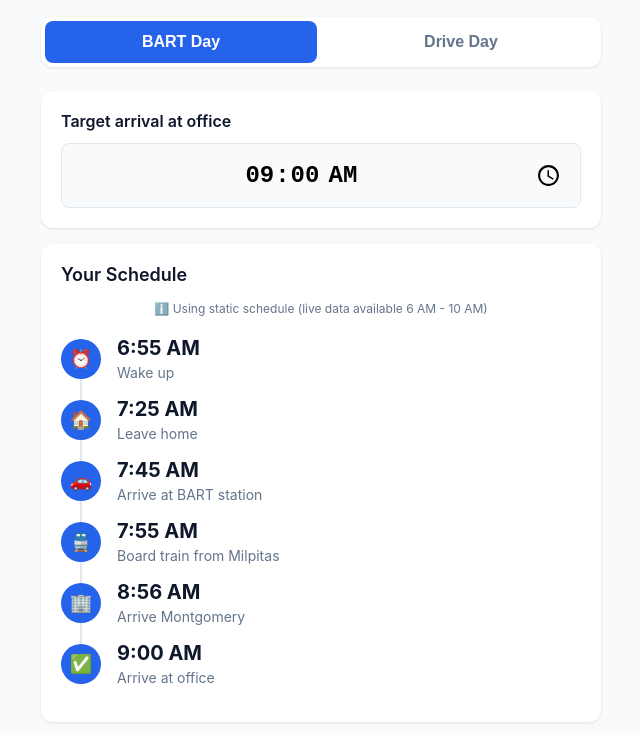
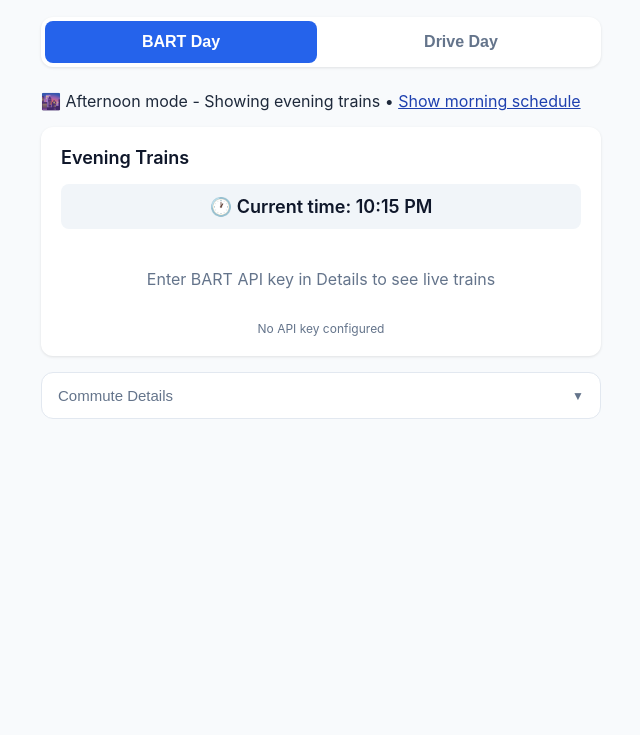
Before and after one commit to milappatel3/commute-planner, a plain HTML site: page index.html in a window 1280 px wide. Shown: the part 52-787 px from the top of the page, without its empty margins (319-959 px from the left). Drawn offline with Linux system fonts and the light colour scheme.

Commit message:
Add time-based auto-layout: afternoon mode focuses on evening trains
- Before noon: Normal layout (morning schedule → evening trains)
- After noon: Afternoon mode
  - Evening trains shown at top
  - Morning schedule hidden
  - Badge shows 'Afternoon mode' with option to show morning if needed
- Auto-adjusts every minute
- Makes app more practical for actual daily use
- Focus shifts to relevant commute direction based on time

```diff
--- a/index.html
+++ b/index.html
@@ -444,6 +444,8 @@
 
         <!-- BART Mode -->
         <div id="bart-mode" class="mode-content active">
+            <!-- Morning Section -->
+            <div id="morning-section">
                 <!-- Target Arrival (Prominent) -->
                 <div class="target-arrival">
                     <label for="bart-target">Target arrival at office</label>
@@ -457,6 +459,7 @@
                     <h2>Your Schedule</h2>
                     <div id="bart-schedule-status" class="api-status" style="margin-bottom: 16px;"></div>
                     <div id="bart-timeline" class="timeline"></div>
+                </div>
             </div>
 
             <!-- Collapsible Details -->
@@ -492,13 +495,15 @@
                 </div>
             </div>
 
-            <!-- Evening Trains -->
+            <!-- Evening Section -->
+            <div id="evening-section">
                 <div class="card">
                     <h2>Evening Trains</h2>
                     <div class="current-time" id="current-time">Loading...</div>
                     <div id="service-advisory" style="display: none;" class="service-advisory"></div>
                     <div id="live-evening-trains"></div>
                     <div class="api-status" id="bart-api-status">Connecting to BART API...</div>
+                </div>
             </div>
         </div>
 
@@ -1079,6 +1084,47 @@
             }
         }
 
+        // Time-based layout adjustment
+        function adjustLayoutBasedOnTime() {
+            const currentHour = new Date().getHours();
+            const isAfternoon = currentHour >= 12; // Noon onwards
+
+            const morningSection = document.getElementById('morning-section');
+            const eveningSection = document.getElementById('evening-section');
+            const bartMode = document.getElementById('bart-mode');
+
+            if (isAfternoon) {
+                // Afternoon mode: Evening trains first, hide morning schedule
+                morningSection.style.display = 'none';
+
+                // Move evening section to top if not already
+                if (eveningSection && morningSection && eveningSection.previousElementSibling !== null) {
+                    bartMode.insertBefore(eveningSection, bartMode.firstChild.nextSibling); // After details toggle
+                }
+
+                // Add afternoon mode indicator
+                const afternoonBadge = document.createElement('div');
+                afternoonBadge.id = 'afternoon-mode-badge';
+                afternoonBadge.className = 'info-badge';
+                afternoonBadge.style.marginBottom = '16px';
+                afternoonBadge.innerHTML = '🌆 Afternoon mode - Showing evening trains • <a href="#" onclick="document.getElementById(\'morning-section\').style.display=\'block\'; this.parentElement.style.display=\'none\'; return false;" style="color: #1e40af; text-decoration: underline;">Show morning schedule</a>';
+
+                // Only add if not already present
+                if (!document.getElementById('afternoon-mode-badge')) {
+                    bartMode.insertBefore(afternoonBadge, eveningSection);
+                }
+            } else {
+                // Morning mode: Normal order, show both sections
+                morningSection.style.display = 'block';
+
+                // Remove afternoon badge if present
+                const afternoonBadge = document.getElementById('afternoon-mode-badge');
+                if (afternoonBadge) {
+                    afternoonBadge.remove();
+                }
+            }
+        }
+
         // Event listeners
         document.querySelectorAll('#bart-mode input').forEach(input => {
             input.addEventListener('input', () => {
@@ -1123,6 +1169,8 @@
         calculateBARTSchedule();
         calculateDriveSchedule();
         startBARTUpdates(); // Start live BART updates
+        adjustLayoutBasedOnTime(); // Set initial layout based on time
+        setInterval(adjustLayoutBasedOnTime, 60000); // Check every minute for time changes
     </script>
 </body>
 </html>
```
Lines whose indentation alone changed are shown as unchanged.
